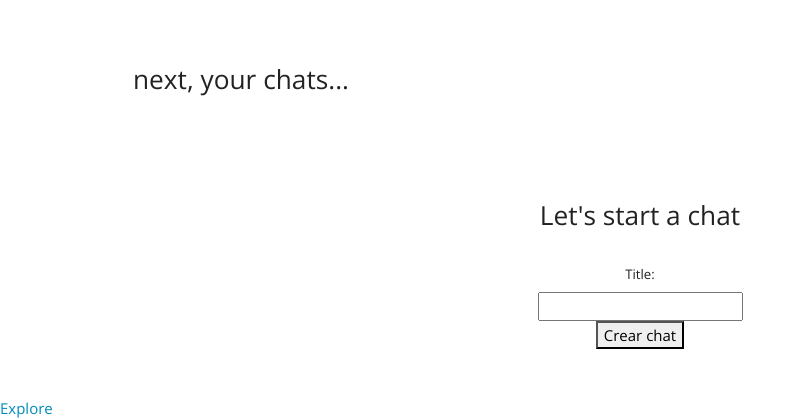
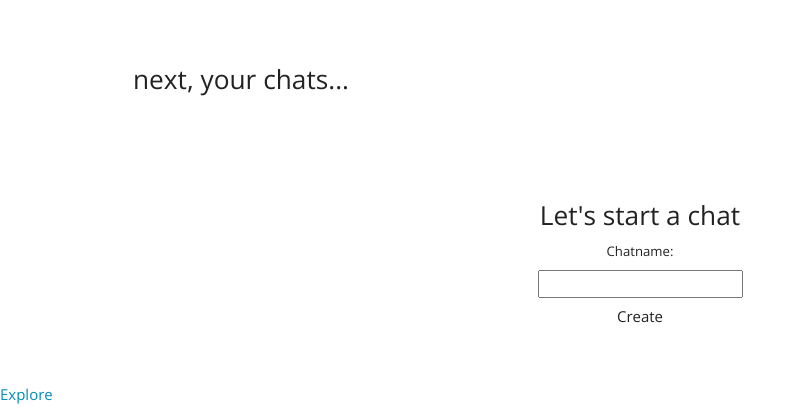
Before and after one commit to nahuelmol/chatroom.django, a Django app: template chat/templates/feed.html in a window 1280 px wide. Shown: the part 441-861 px from the top of the page, without its empty margins (0-805 px from the left). Run offline with Django 5.2, Linux system fonts and the light colour scheme; the template is opened without the code that fills it, so the values that code supplies are empty.

Commit message:
fixing little things;

```diff
--- a/chat/templates/chatroom.html
+++ b/chat/templates/chatroom.html
@@ -121,7 +121,6 @@
 					</div>
 				</div>
  				<div class="col">
-
  					<div class="columna">
 						<p>Chat</p>
 						<div class="content">
@@ -175,6 +174,5 @@
     <script src="https://maxcdn.bootstrapcdn.com/bootstrap/4.0.0/js/bootstrap.min.js" integrity="sha384-JZR6Spejh4U02d8jOt6vLEHfe/JQGiRRSQQxSfFWpi1MquVdAyjUar5+76PVCmYl" crossorigin="anonymous"></script>
 
     <script type="text/javascript" src="{% static 'js\chatroom.js' %}"></script>
-
 </body>
 </html>
--- a/chat/templates/create.html
+++ b/chat/templates/create.html
@@ -56,9 +56,8 @@
 		<h3>Create a chat</h3>
         <form action="{% url 'chatapi:save' %}" method="post">
 			{% csrf_token %}
-			<br>
 			<label>Chatname:</label><br>
-            		<input type="text" name="chatname"/><br>
+            <input type="text" name="chatname"/><br>
 			<button class="btn" type="submit">Create</button>
 		</form>
 	</div>
--- a/chat/templates/explore.html
+++ b/chat/templates/explore.html
@@ -21,7 +21,7 @@
                 {% if user %}
 
                   <li class="nav-item">
-                    <a class="nav-link" href="{% url 'chatapi:logout' %}">Logout</a>
+                    <a class="nav-link" href="{% url 'accountapi:logout' %}">Logout</a>
                   </li>
 
                 {% else %}
@@ -65,7 +65,7 @@
 	</div>
 
 	<div>
-		<a href="{% url 'chatapp:feed' %}">My Feed</a>
+		<a href="{% url 'chatviews:feed' %}">My Feed</a>
 	</div>
 
 
--- a/chat/templates/feed.html
+++ b/chat/templates/feed.html
@@ -74,42 +74,30 @@
 
 	<div class="container p-5 text-center">
 		<h3>Let's start a chat</h3>
-		<form action="{% url 'saver:chatrooms' %}" method="post">
+        <form action="{% url 'chatapi:save' %}" method="post">
 			{% csrf_token %}
-			<br>
-			<label>Title:</label><br>
+			<label>Chatname:</label><br>
             <input type="text" name="chatname"/><br>
-			<input type="hidden" name="username" value="{{ user.username }}">
-
-			<button type="submit">Crear chat</button>
-
+			<button class="btn" type="submit">Create</button>
 		</form>
 	</div>
-	<a href="{% url 'chatapp:feed' %}">Explore</a>
+	<a href="{% url 'chatviews:feed' %}">Explore</a>
 
     <script type="text/javascript">
-
-
         var btnLinks = document.querySelectorAll('.btnlink');
-
         btnLinks.forEach(function(btnLink) {
             btnLink.addEventListener('click', function (e) {
-
-
                 var container = e.target.closest('.container');
-          console.log(container)
-
-          var chatName = container.querySelector('#chatname').textContent;
-          var listLink = container.querySelector('#listlink');
+                var chatname  = container.querySelector('#chatname').textContent;
+                var listLink  = container.querySelector('#listlink');
 
                 if (chatName) {
-            var url = "{% url 'chatapp:room' room_name='placeholder' %}".replace('placeholder', chatName);
+                    console.log(chatname)
+                    window.location.href = `/room/${encodeURIComponent(chatname)}/`;
                     window.location.href = url;
                 }
             });
         });
-
     </script>
-
 </body>
 </html>
--- a/static/js/chatroom.js
+++ b/static/js/chatroom.js
@@ -82,7 +82,6 @@ if (submitmod) {
         input.value = '';
     }
 }
-
 
 chatSocket.onmessage = function (e){
     const data 		= JSON.parse(e.data);
```
Lines whose indentation alone changed are shown as unchanged.
